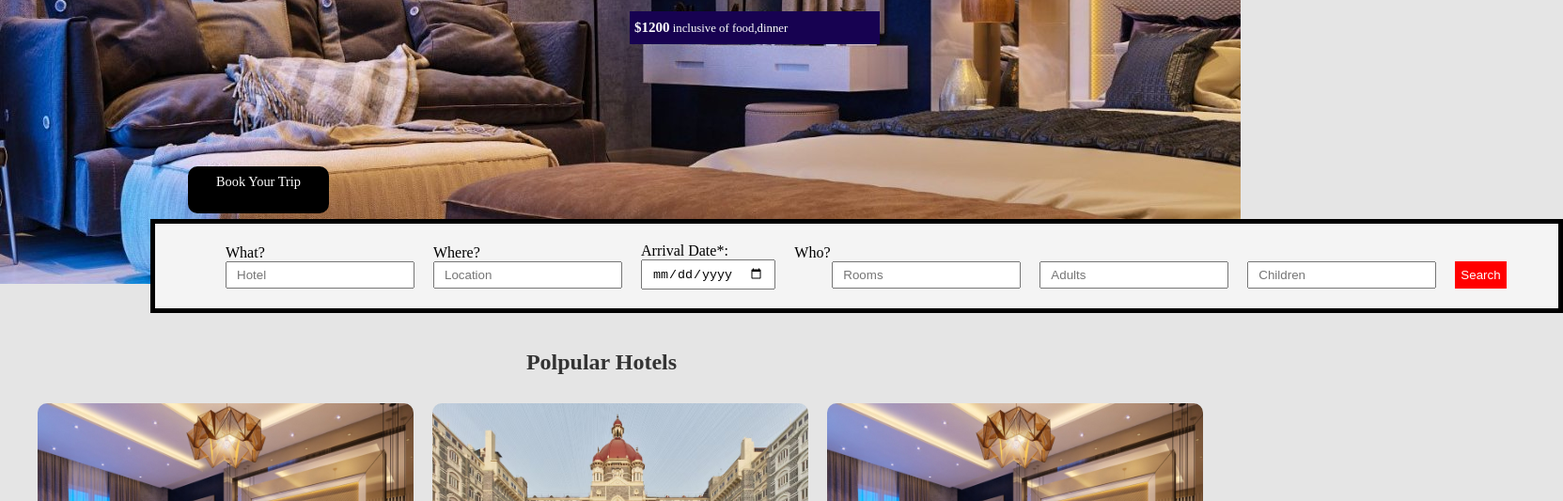
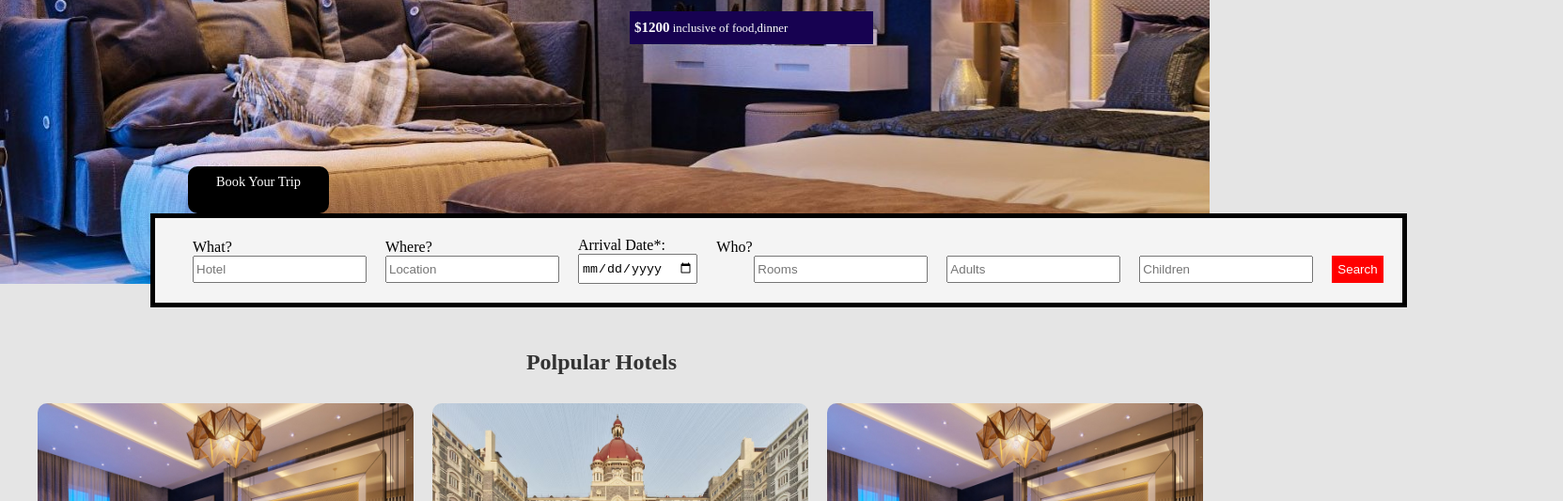
Before and after one commit to DineshKumarC-123/Bookmytrip, a plain HTML site: page index.html in a window 1280 px wide. Shown: the part 598-1131 px from the top of the page at 94% size, 1663 px wide, since content can reach past the window. Drawn offline with Linux system fonts and the light colour scheme.

Commit message:
Update style.css

```diff
--- a/style.css
+++ b/style.css
@@ -124,7 +124,7 @@ nav {
     margin-top: 0px;
     background-image: url('img1.jpg');
     background-position-y: -450px;
-    width: 100%;
+    width: 97.4%;
     height: 600px;
     color: white;
     padding: 20px ;
@@ -174,8 +174,8 @@ nav {
 form{
     position: absolute;
     display: flex;
-    margin: 176px 140px;
-    padding: 20px 55px;
+    margin: 170px 140px;
+    padding: 20px 20px;
     background-color: #f4f4f4;
     border: 5px solid black;
     align-items: center;
@@ -185,7 +185,7 @@ form div{
     color: black;
 }
 form input{
-    padding: 5px 10px;
+    padding: 5px 2px;
 }
 form button{
     background-color: red;
```
